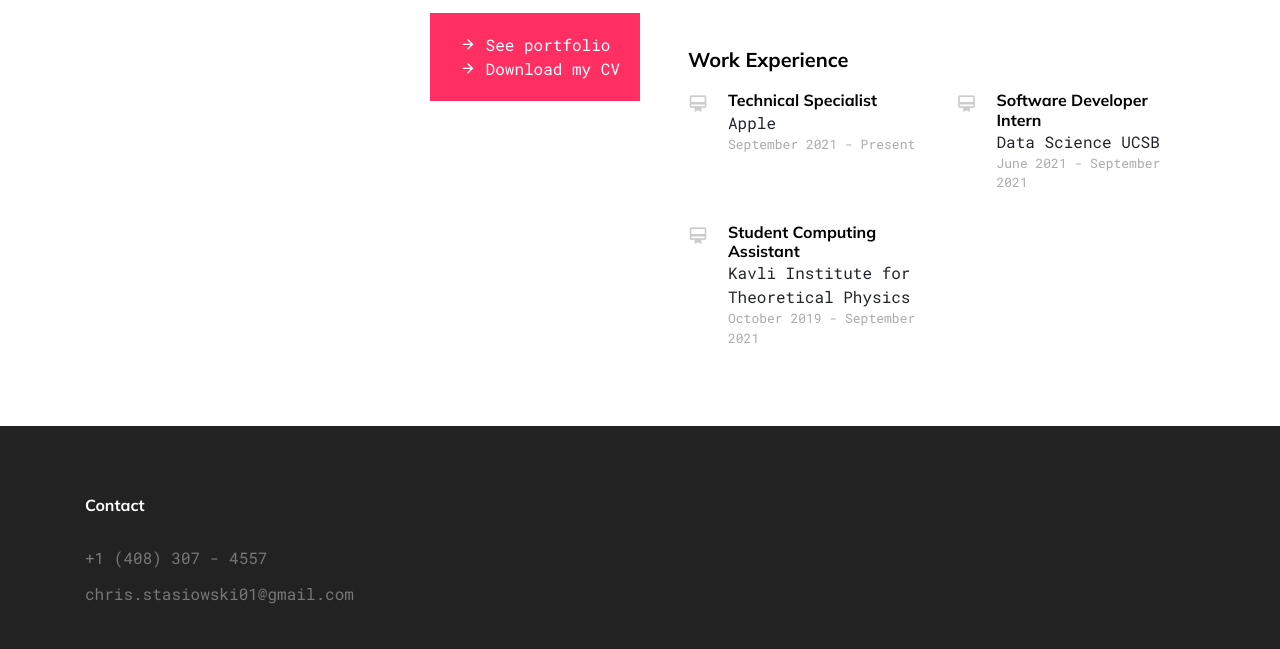
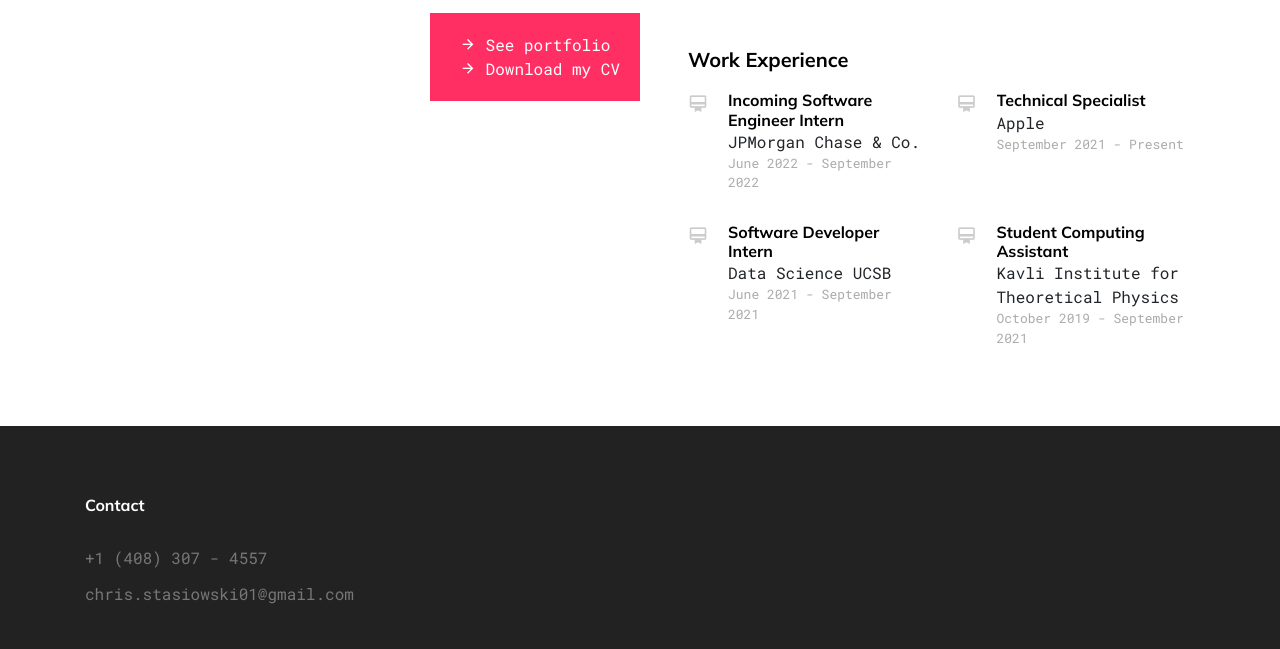
Before and after one commit to chrisstasiowski01/chrisstasiowski01.github.io, a plain HTML site: page index.html in a window 1280 px wide. Shown: the part 1625-2274 px from the top of the page. Drawn offline with Linux system fonts and the light colour scheme; files whose address does not match are found by name.

Commit message:
added jpmorgan

```diff
--- a/index.html
+++ b/index.html
@@ -191,6 +191,13 @@
               </div>
               <div class="col-lg-6">
                 <div class="work-experience gsap-reveal-hero">
+                  <h3 class="position">Incoming Software Engineer Intern</h3>
+                  <span class="company">JPMorgan Chase & Co.</span>
+                  <span class="year">June 2022 - September 2022</span>
+                </div>
+              </div>
+              <div class="col-lg-6">
+                <div class="work-experience gsap-reveal-hero">
                   <h3 class="position">Technical Specialist</h3>
                   <span class="company">Apple</span>
                   <span class="year">September 2021 - Present</span>
```
